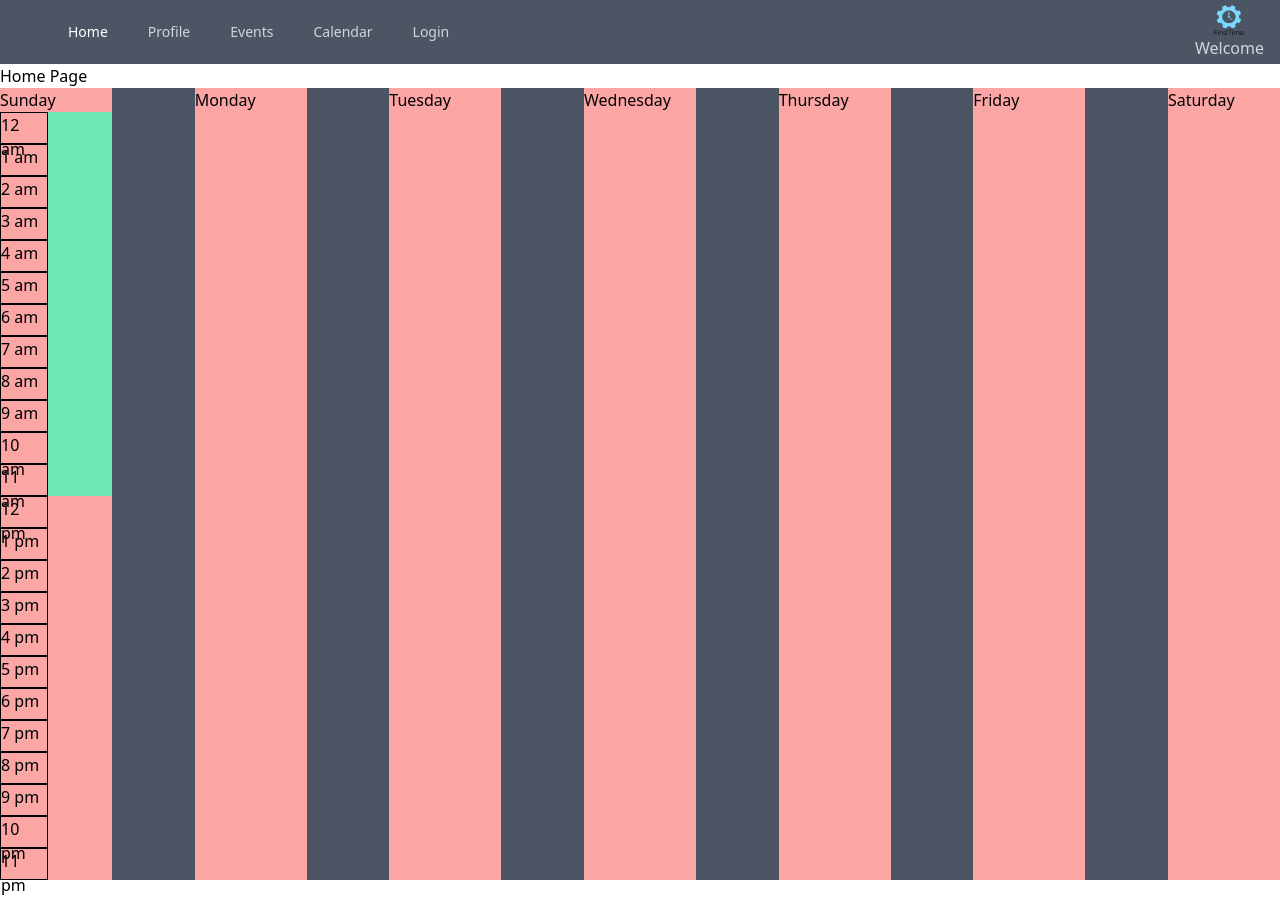
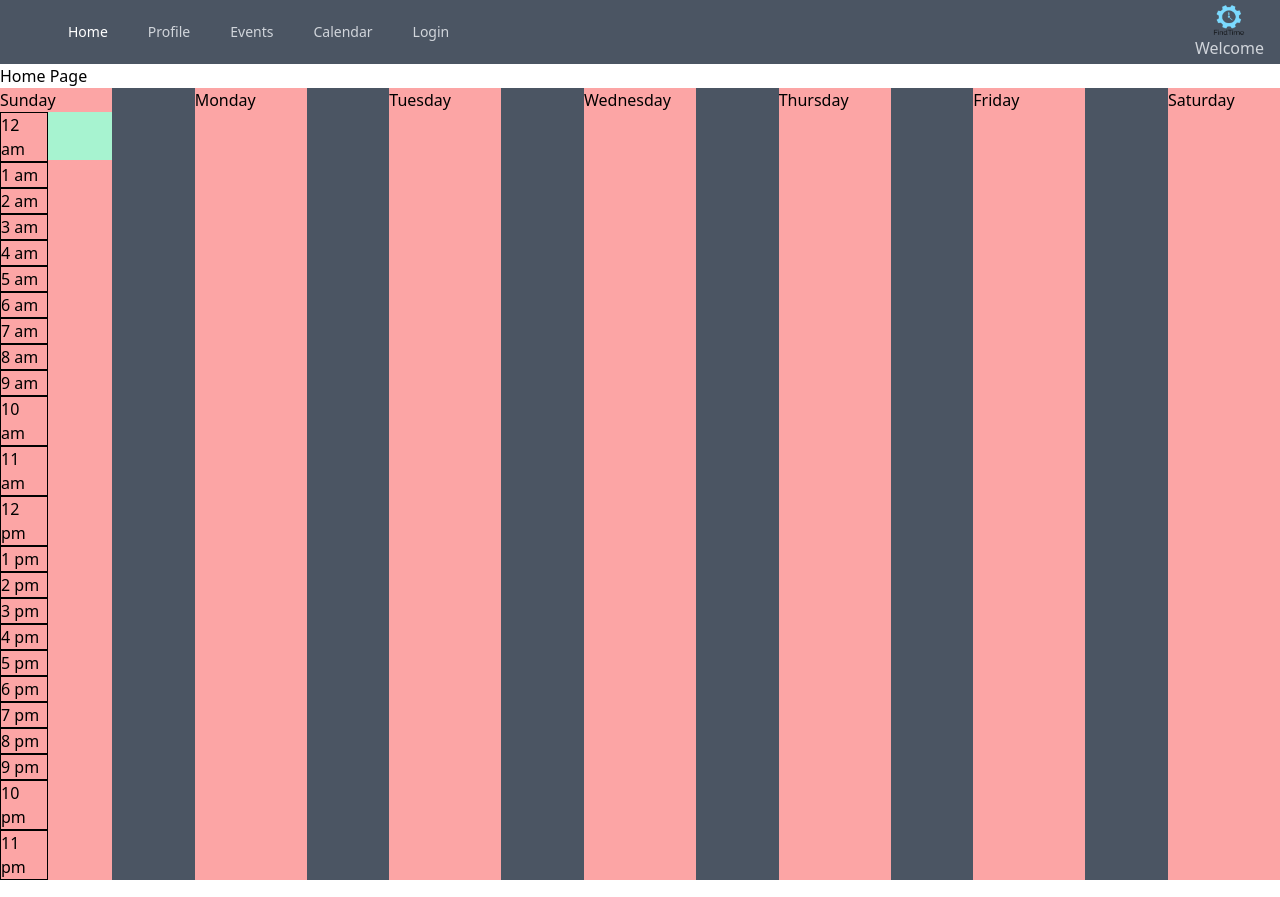
Before and after one commit to Dingram91/findtime-client-ts, a React (Create React App) app: page / in a window 1280 px wide. Built offline with nearby package versions, Linux system fonts and the light colour scheme.

Commit message:
Continued work on schedule component.

```diff
--- a/src/components/Profile.tsx
+++ b/src/components/Profile.tsx
@@ -7,6 +7,7 @@ type props = {
 function Profile(props: props): ReactElement {
 
     const [profile, setProfile] = useState<ProfileInterface | undefined>(undefined);
+    const [editMode, setEditMode] = useState(false);
 
 
     useEffect(() => {
@@ -60,23 +61,33 @@ function Profile(props: props): ReactElement {
     ]
 
     const handleUsernameChange = (event: React.ChangeEvent<HTMLInputElement>) => {
-        if(profile) setProfile({ ...profile, username: event.target.value });
+        if(profile && editMode) setProfile({ ...profile, username: event.target.value });
       };
     const handleFirstNameChange = (event: React.ChangeEvent<HTMLInputElement>) => {
-        if(profile) setProfile({ ...profile, firstName: event.target.value });
+        if(profile && editMode) setProfile({ ...profile, firstName: event.target.value });
       };
       const handleLastNameChange = (event: React.ChangeEvent<HTMLInputElement>) => {
-        if(profile) setProfile({ ...profile, lastName: event.target.value });
+        if(profile && editMode) setProfile({ ...profile, lastName: event.target.value });
       };
       const handleProfilePicChange = (event: React.ChangeEvent<HTMLInputElement>) => {
-        if(profile) setProfile({ ...profile, thumbNail: event.target.value });
+        if(profile && editMode) setProfile({ ...profile, thumbNail: event.target.value });
       };
       const handleTimeZoneChange = (event: React.ChangeEvent<HTMLInputElement>) => {
 
         // if(profile) setProfile({ ...profile, timeZone: event.target.value });
       };
 
-    const inputStyle = "w-1/2 bg-pink-200 p-1 focus:bg-pink-300"
+      const handleSubmit = () => {
+        console.log("Submitted form!")
+      }
+
+
+    let enterEditMode = () => {
+      setEditMode(!editMode);
+    }
+
+    let inputStyle = "w-1/2 p-1 focus:bg-pink-400"
+    inputStyle += (editMode)? " bg-pink-300" : " bg-pink-200"
     const inputStyleDisabled = "w-1/2 bg-pink-200 p-1"
     const labelStyle = "w-1/2 bg-pink-200 p-1 focus"
 
@@ -85,22 +96,26 @@ function Profile(props: props): ReactElement {
             <div className="flex flex-col w-1/2 bg-green-100">
                 <h1 className="col-span-2 self-center  pb-1">Welcome to your Profile!</h1>
                 <div className="flex border border-black pb-1">
-                    <label className={labelStyle}>username:</label>
+                    <label className={labelStyle} >username:</label>
                     {/* <label className={inputStyle}>{profile?.username}</label> */}
                     <input className={inputStyle} onChange={handleUsernameChange} type="text" value={profile? profile.username : ""} />
                 </div>
                 <div className="flex border border-black pb-1">
                     <label className={labelStyle}>first name:</label>
-                    <input className={inputStyle} onChange={handleFirstNameChange} type="text" value={profile? profile.firstName : ""} />                </div>
+                    <input className={inputStyle} onChange={handleFirstNameChange} type="text" value={profile? profile.firstName : ""} />
+                </div>
                 <div className="flex border border-black pb-1">
                     <label className={labelStyle}>last Name:</label>
-                    <input className={inputStyle} onChange={handleLastNameChange} type="text" value={profile? profile.lastName : ""} />                </div>
+                    <input className={inputStyle} onChange={handleLastNameChange} type="text" value={profile? profile.lastName : ""} />
+                </div>
                 <div className="flex border border-black pb-1">
                     <label className={labelStyle}>joined:</label>
-                    <input className={inputStyleDisabled} readOnly type="text" value={profile? profile.joined.toString() : ""} />                </div>
+                    <input className={inputStyleDisabled} readOnly type="text" value={profile? profile.joined.toString() : ""} />
+                </div>
                 <div className="flex border border-black pb-1">
                     <label className={labelStyle}>profile picture</label>
-                    <input className={inputStyle} onChange={handleProfilePicChange} type="text" value={profile? profile.thumbNail : ""} />                </div>
+                    <input className={inputStyle} onChange={handleProfilePicChange} type="text" value={profile? profile.thumbNail : ""} />
+                </div>
                 <div className="flex border border-black pb-1">
                     <label className={labelStyle}>Time Zone:</label>
                     {/* <input className={labelStyle} onChange={handleTimeZoneChange} type="text" value={profile? profile.timeZone : ""} />                </div> */}
@@ -110,13 +125,20 @@ function Profile(props: props): ReactElement {
                 </div>
                 <div className="flex border border-black pb-1">
                     <label className={labelStyle}>invited:</label>
-                    <input className={inputStyleDisabled} readOnly type="text" value={profile? profile.invited : ""} />                </div>
+                    <input className={inputStyleDisabled} readOnly type="text" value={profile? profile.invited : ""} />
+                </div>
                 <div className="flex border border-black pb-1">
                     <label className={labelStyle}>attending:</label>
-                    <input className={inputStyleDisabled} readOnly type="text" value={profile? profile.attending : ""} />                </div>
+                    <input className={inputStyleDisabled} readOnly type="text" value={profile? profile.attending : ""} />
+                </div>
                 <div className="flex border border-black">
                     <label className={labelStyle}>default schedule:</label>
-                    <input className={inputStyleDisabled} readOnly type="text" value={profile? profile.defaultSchedule.toString() : ""} />                </div>
+                    <input className={inputStyleDisabled} readOnly type="text" value={profile? profile.defaultSchedule.toString() : ""} />
+                </div>
+                <div className="flex justify-between">
+                  <button onClick={enterEditMode} className="border border-black rounded-md w-16 hover:bg-blue-300 bg-blue-100">Edit</button>
+                  {editMode? <button onClick={handleSubmit} className="border border-black rounded-md w-16 hover:bg-blue-300 bg-blue-100">Submit</button>: "" }
+                </div>
             </div>
         </div>
     )
--- a/src/components/Schedule.tsx
+++ b/src/components/Schedule.tsx
@@ -11,7 +11,7 @@ const Schedule = (props: Props) => {
             <div className="flex justify-between">
                 <div className="w-28 bg-red-300">
                     Sunday
-                    <ScheduleDay />
+                    <ScheduleDay events={[{start: 60*8, end: 60*17, description: "Work"}, {start: 60*18, end: 60*19, description: "Make Dinner"}]} />
                 </div>
                 <div className="w-28 bg-red-300">
                     Monday
--- a/src/components/ScheduleDay.tsx
+++ b/src/components/ScheduleDay.tsx
@@ -1,37 +1,45 @@
 import React, { ReactElement } from 'react'
 
+const MINUTES_PER_DAY = 1440; // This is the number of minutes in a day
 interface Props {
+    events: {start: number, end: number, description: string}[]; // This is an array of start-end time + description objects representing time the user has something planned
+}
+// example data
+// [{start: 60*8, end: 60*17, description: "Work"}, {start: 60*18, end: 60*19, description: "Make Dinner"}]
 
-}
+// TODO: Make sure events are sorted and non-overlapping
 
-function ScheduleDay({}: Props): ReactElement {
+function ScheduleDay({events}: Props): ReactElement {
 
-    let events = [["00:00", "1:30"], ["02:30", "04:30"], ["04:30", "05:00"], ["14:30", "16:45"]]
 
-    let divArray = [];
+    let timeDivs = [];
     for(let x=11; x < 35; x++) {
         let display = x%12 + 1
-        divArray.push(<div className="h-8 w-12 border border-b-1 border-black hover:bg-yellow-300">{display} {x<23? "am" : "pm"}</div>)
+        timeDivs.push(<div className=" w-12 border border-b-1 border-black hover:bg-yellow-300">{display} {x<23? "am" : "pm"}</div>)
     }
 
-    let eventArray = [];
-    let openEvent = false;
-    events.sort()
-    let parts = events[0][0].split(":");
-    console.log(parts[1])
-    let eventIndex = 0;
+    let eventsColumn = [];
+    const DIV_STACK_HEIGHT = 36; // height of times in rem units (1.5rem = h-6 -- *24)
+    let lastEventPosition = 0;
+    for(let i = 0; i < events.length; i++) {
+        if(lastEventPosition < events[i].start) // if event doesn't start where cursor is insert a filler element
+        {
+            let remSpaceNeeded = (events[i].start - lastEventPosition) / 40;
+            let space = ""
+            eventsColumn.push(<div className={`bg-green-200 h-${remSpaceNeeded}`}></div>)
+        }
+    }
 
 
-    eventArray.push(<div className="h-1/2 w-full bg-green-300"></div>)
 
 
     return (
         <div className="flex">
             <div className="flex flex-col">
-                {divArray.map(x => x)}
+                {timeDivs.map(x => x)}
             </div>
             <div className="flex w-full flex-col">
-                {eventArray.map(x => x)}
+                {eventsColumn.map(x => x)}
             </div>
         </div>
     )
```
